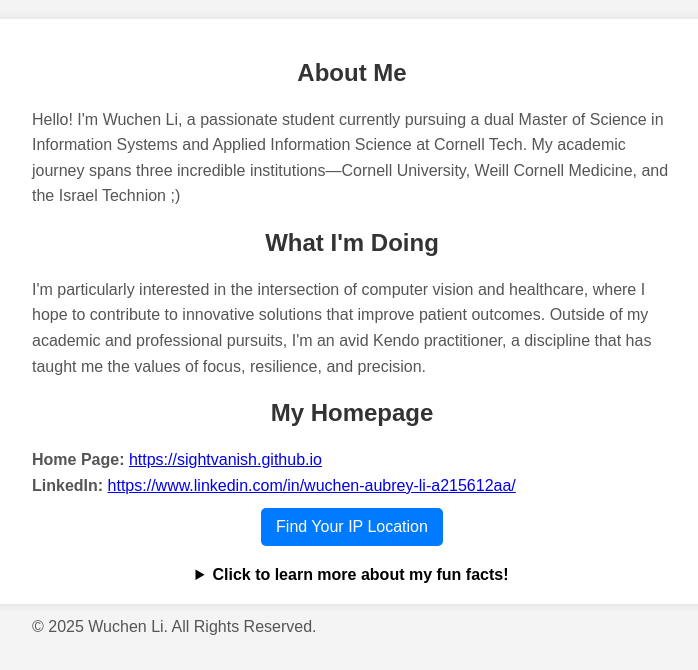
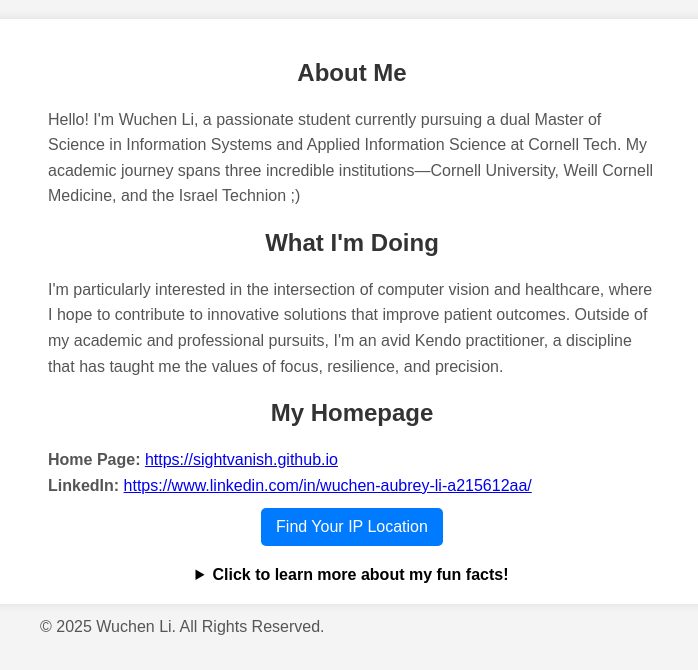
Before and after one commit to SightVanish/cs5356-hw3, a plain HTML site: page index.html in a window 1280 px wide. Shown: the part 255-925 px from the top of the page, without its empty margins (288-986 px from the left). Drawn offline with Linux system fonts and the light colour scheme.

Commit message:
fix overflow bug

```diff
--- a/styles.css
+++ b/styles.css
@@ -5,6 +5,10 @@
     padding: 20px;
     text-align: center;
 }
+
+*, *:before, *:after {
+    box-sizing: border-box;
+  }
 
 img {
     border-radius: 50%;
@@ -40,7 +44,7 @@
 footer {
     max-width: 800px;
     width: 100%;
-    margin: auto;
+    margin: 0px auto;
     /* background-color: #fff; */
     padding: 10px;
     /* border-radius: 8px; */
```
